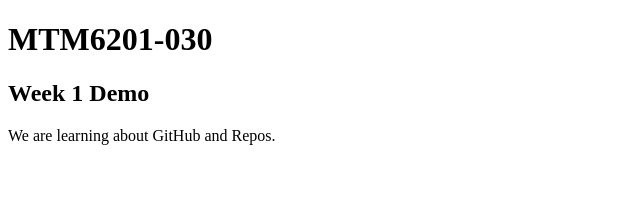
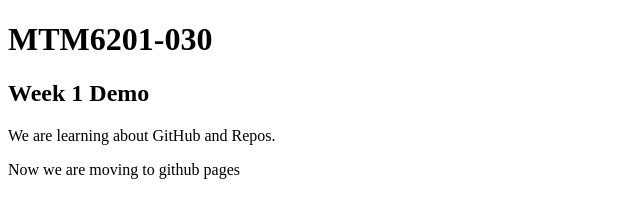
Before and after one commit to gutt0014/mtm6201-week1, a plain HTML site: page index.html in a window 1280 px wide. Shown: the whole page, without its empty margins (0-640 px from the left). Drawn offline with Linux system fonts and the light colour scheme.

Commit message:
adds paragraph

```diff
--- a/index.html
+++ b/index.html
@@ -12,6 +12,7 @@
     <main>
         <h2>Week 1 Demo</h2>
         <p>We are learning about GitHub and Repos.</p>
+        <p>Now we are moving to github pages</p>
     </main>
     <footer>
 
```
